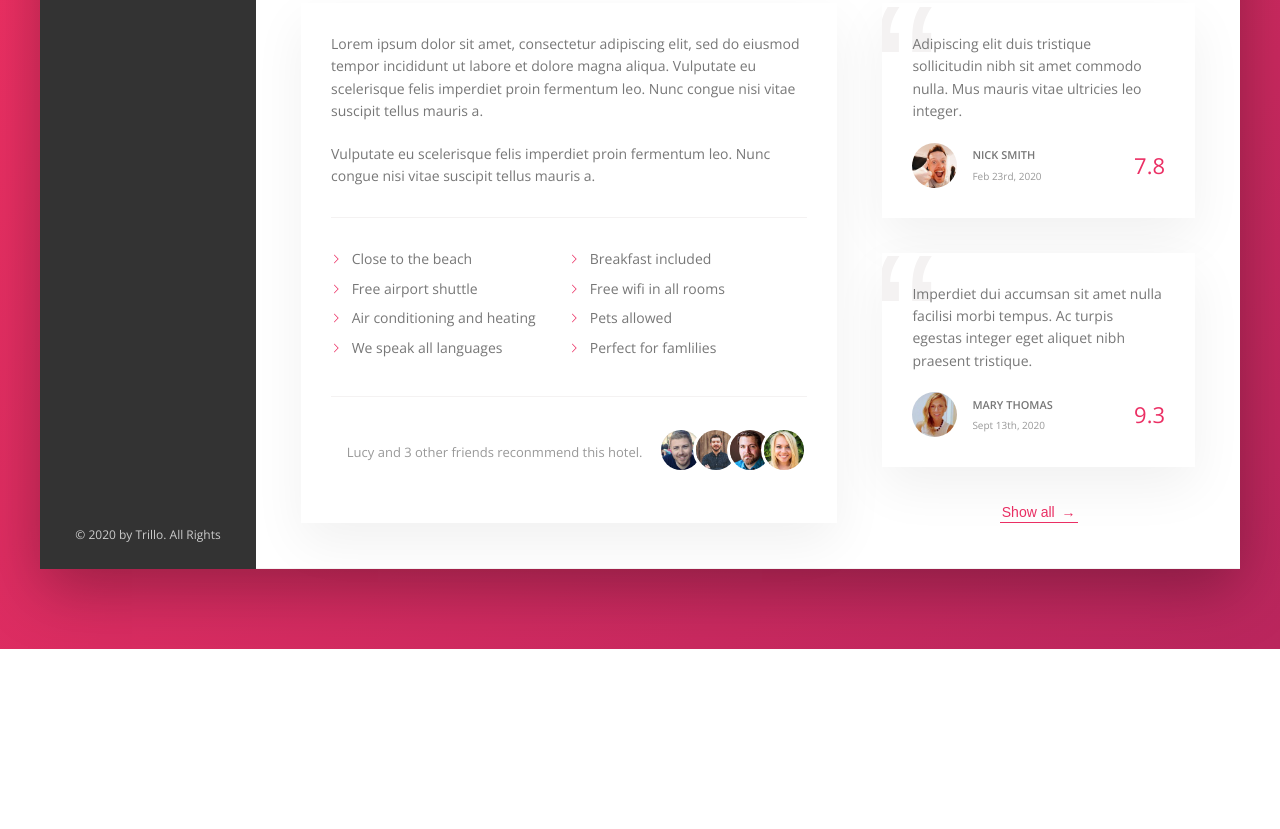
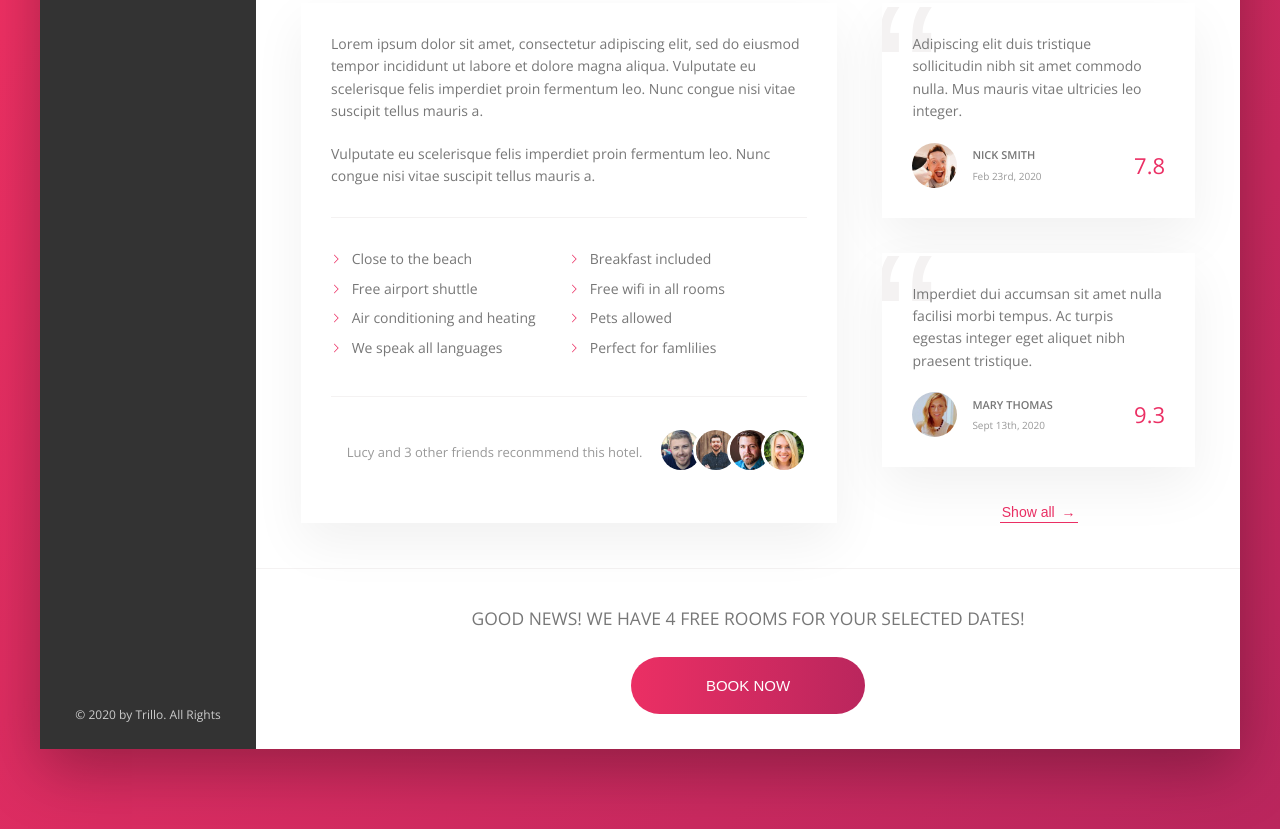
Before and after one commit to nickfuentes/trillo, a website: page index.html in a window 1280 px wide. Shown: the part 644-1473 px from the top of the page. Before the commit the page ends 1293 px from the top, so only its background shows below. Drawn offline with nearby package versions, Linux system fonts and the light colour scheme.

Commit message:
Finsihed styling the book now button and animation. Desktop page is now designed.

```diff
--- a/index.html
+++ b/index.html
@@ -265,9 +265,22 @@
                   <div class="review__rating">9.3</div>
                 </figcaption>
               </figure>
+
               <button class="btn-inline">Show all <span>&rarr;</span></button>
             </div>
+
           </div>
+
+          <div class="cta">
+            <h2 class="cta__book-now">
+              Good news! We have 4 free rooms for your selected dates!
+            </h2>
+            <button class="btn">
+              <span class="btn__visible">Book now</span>
+              <span class="btn__invisible">Only 4 rooms left</span>
+            </button>
+          </div>
+
         </main>
       </div>
     </div>
--- a/sass/_component.scss
+++ b/sass/_component.scss
@@ -275,7 +275,7 @@
 
   & span {
     margin-left: 3px;
-      transition: all .2s;
+    transition: all 0.2s;
   }
 
   &:hover {
@@ -421,7 +421,7 @@
     font-size: 1.1rem;
     font-weight: 600;
     text-transform: uppercase;
-      margin-bottom: .4rem;
+    margin-bottom: 0.4rem;
   }
 
   &__user-date {
@@ -435,7 +435,7 @@
     font-weight: 300;
   }
 
-  &::before{
+  &::before {
     content: "\201C";
     position: absolute;
     top: -2.75rem;
@@ -447,3 +447,76 @@
     z-index: 1;
   }
 }
+
+////////////////////////////////
+// CALL TO ACTION
+
+.cta {
+  padding: 3.5rem 0;
+  text-align: center;
+
+  &__book-now {
+    font-size: 1.75rem;
+    font-weight: 300;
+    text-transform: uppercase;
+    margin-bottom: 2.5rem;
+  }
+}
+
+////////////////////////////////
+// CALL TO ACTION
+
+.btn {
+  font-size: 1.5rem;
+  font-weight: 300;
+  text-transform: uppercase;
+  border-radius: 100px;
+  border: none;
+  background-image: linear-gradient(
+    to right,
+    var(--color-primary),
+    var(--color-primary-dark)
+  );
+  color: #fff;
+  position: relative;
+  overflow: hidden;
+  cursor: pointer;
+
+  & > * {
+    display: inline-block;
+    height: 100%;
+    width: 100%;
+    transition: all 0.2s;
+  }
+
+  &__visible {
+    padding: 2rem 7.5rem;
+  }
+
+  &__invisible {
+    display: inline-block;
+    position: absolute;
+    padding: 2rem 0;
+    left: 0;
+    top: -100%;
+  }
+  &:hover {
+    background-image: linear-gradient(
+      to left,
+      var(--color-primary),
+      var(--color-primary-dark)
+    );
+  }
+
+  &:hover &__visible {
+    transform: translateY(100%);
+  }
+
+  &:hover &__invisible {
+    top: 0;
+  }
+
+  &:focus {
+      outline: none;
+  }
+}
```
Also changed, not shown: css/style.css. Lines whose indentation alone changed are shown as unchanged.
